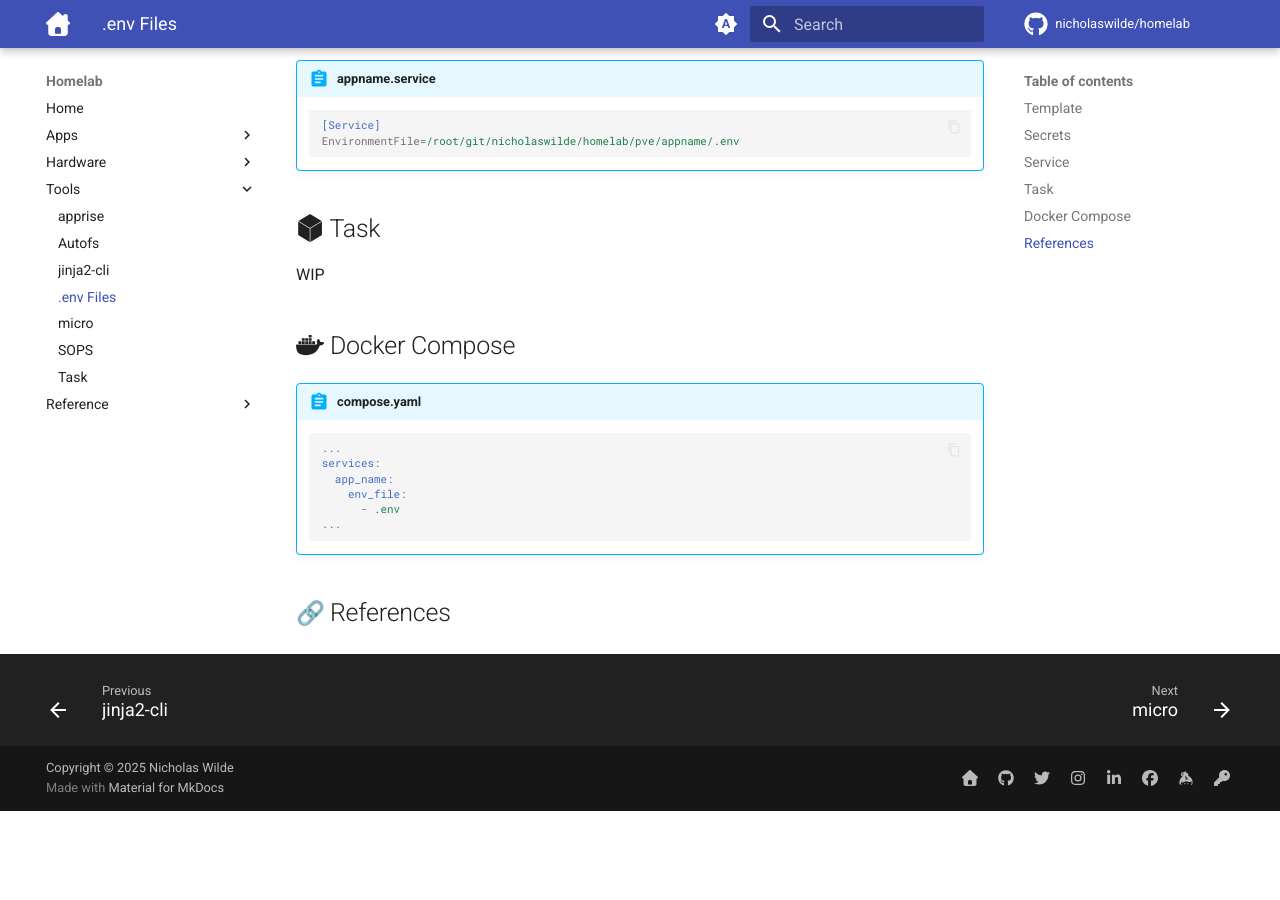
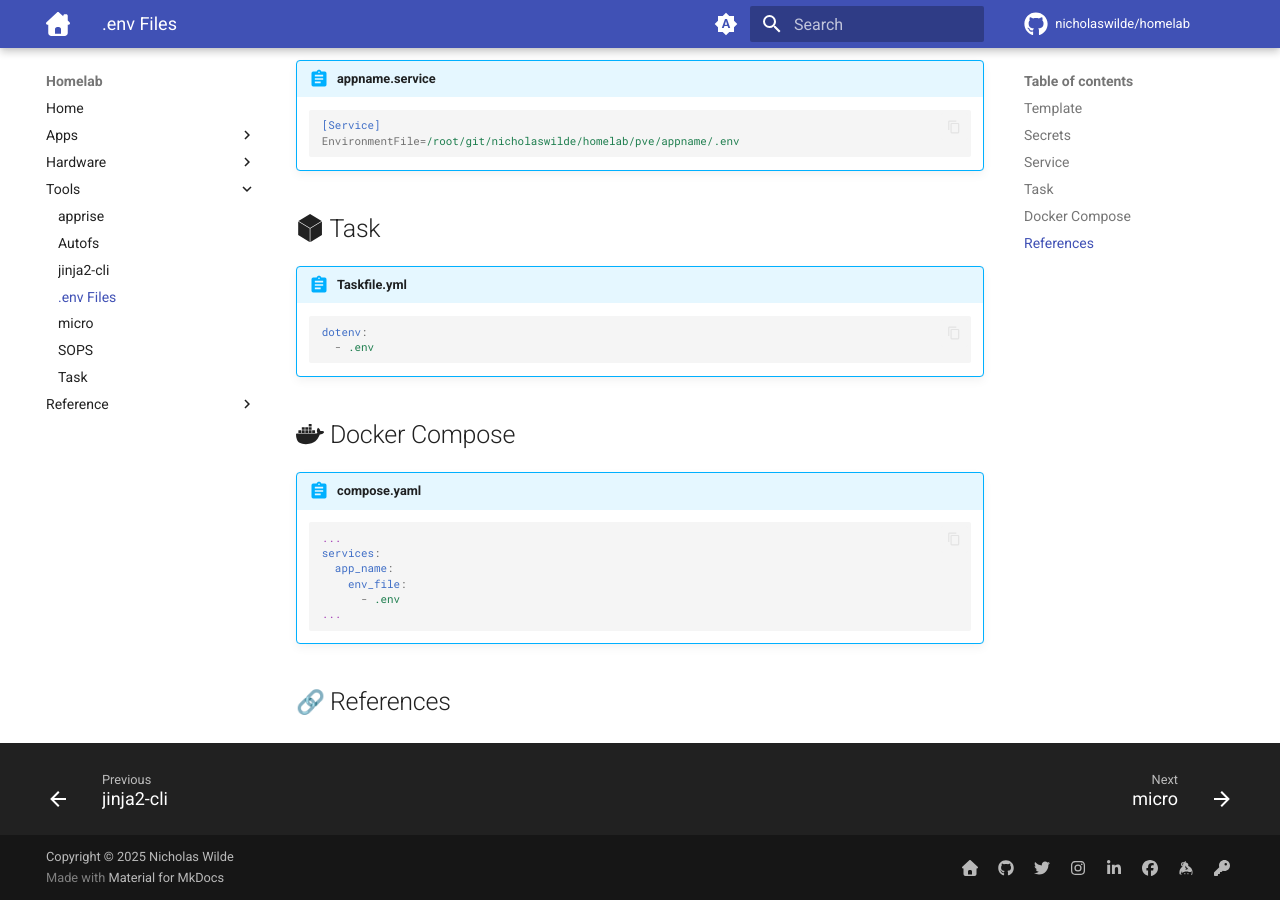
Before and after one commit to nicholaswilde/homelab, an MkDocs documentation site: the page built from docs/tools/env-files.md, in a window 1280 px wide and 900 px high, scrolled down 734 px. Built offline with MkDocs 1.6.1 and Material for MkDocs 9.7.7, drawn with Linux system fonts in a browser that asks for light colours; emoji names are drawn with the system emoji font; comment, search, counter and statistics services are not loaded; before the commit the page ends 1545 px from its top, so only the background shows below that.

Commit message:
Update env-files.md

````diff
--- a/docs/tools/env-files.md
+++ b/docs/tools/env-files.md
@@ -35,7 +35,12 @@ If secrets are kept in the `.env` file, the file is encrypted using [SOPS][1] an
 
 ## :simple-task: Task
 
-WIP
+!!! abstract "Taskfile.yml"
+
+    ```yaml
+    dotenv:
+      - .env
+    ```
 
 ## :simple-docker: Docker Compose
 
````
